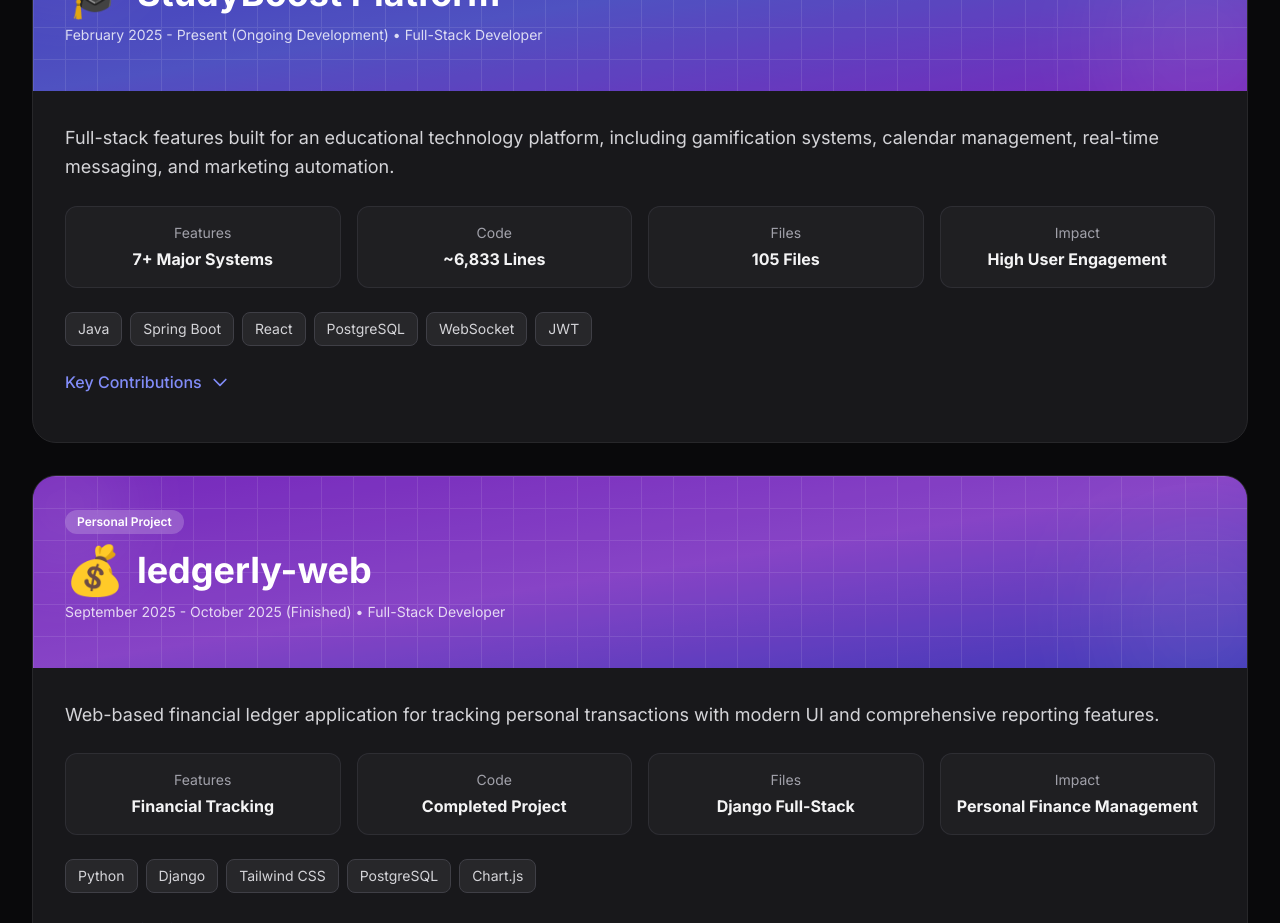
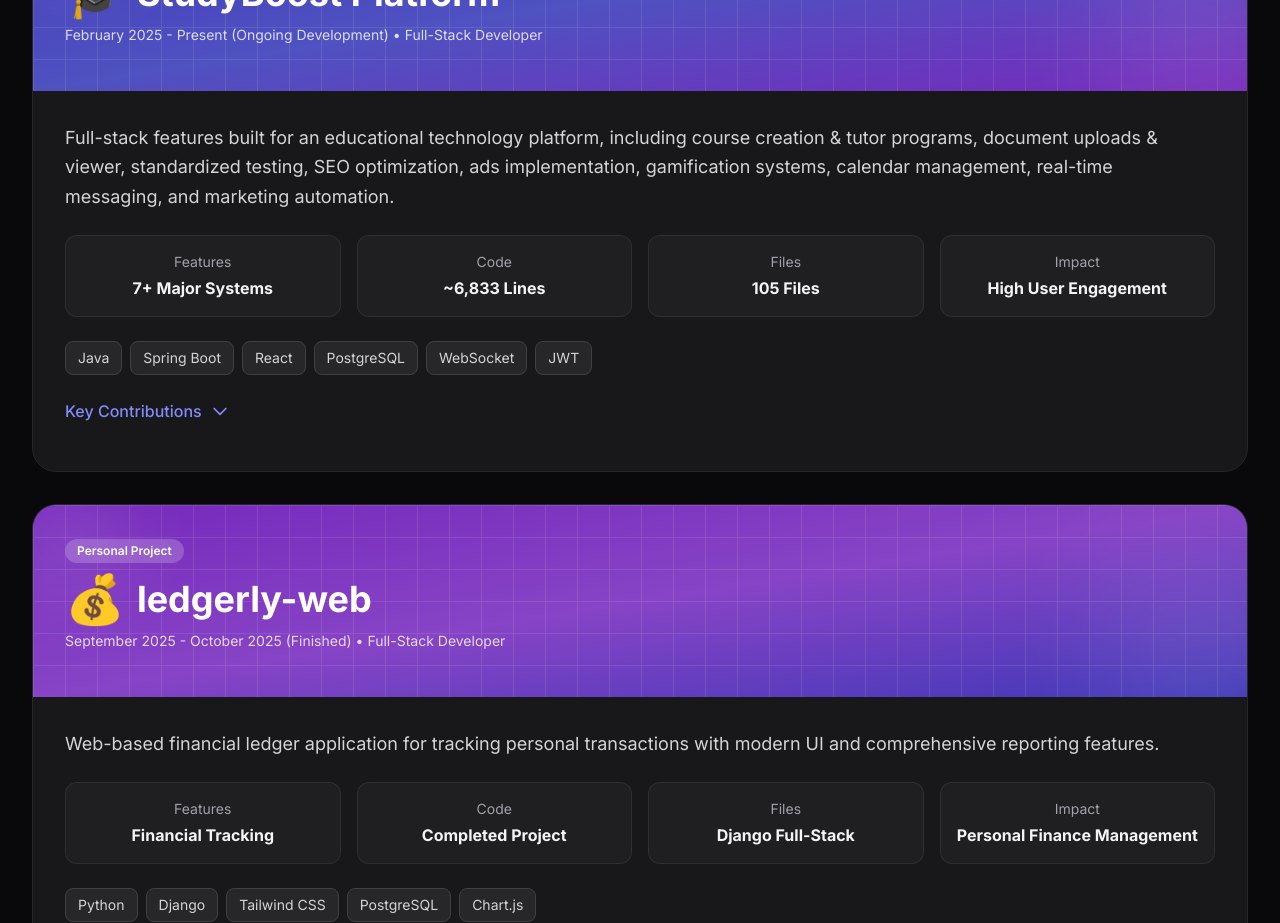
Before and after one commit to Kzu0-afk/judieloppura, a React (Vite) app in the folder portfolio/: page / in a window 1280 px wide. Shown: the part 3220-4143 px from the top of the page. Built offline with nearby package versions, Linux system fonts and the light colour scheme.

Commit message:
11222025_feat(Portfolio): Modified contributions for Studyboost.

```diff
--- a/portfolio/src/components/Contributions.jsx
+++ b/portfolio/src/components/Contributions.jsx
@@ -11,7 +11,7 @@ const Contributions = () => {
       period: 'February 2025 - Present (Ongoing Development)',
       type: 'Professional Work',
       role: 'Full-Stack Developer',
-      description: 'Full-stack features built for an educational technology platform, including gamification systems, calendar management, real-time messaging, and marketing automation.',
+      description: 'Full-stack features built for an educational technology platform, including course creation & tutor programs, document uploads & viewer, standardized testing, SEO optimization, ads implementation, gamification systems, calendar management, real-time messaging, and marketing automation.',
       technologies: ['Java', 'Spring Boot', 'React', 'PostgreSQL', 'WebSocket', 'JWT'],
       gradient: 'from-primary-600 via-primary-500 to-accent-600',
       icon: '🎓',
@@ -22,6 +22,11 @@ const Contributions = () => {
         impact: 'High User Engagement'
       },
       keyContributions: [
+        'Course Creation & Tutor Programs with comprehensive course creation ecosystem',
+        'Document Uploads & Viewer as core platform functionality',
+        'Standardized Testing system with quiz management and evaluation',
+        'SEO Optimization for improved search engine visibility',
+        'Ads Implementation for monetization and revenue generation',
         'Gamification & Badges System with JSON-driven evaluation engine',
         'Calendar System with timezone support & document attachments',
         'Real-Time Messaging & Collaboration Platform',
```
